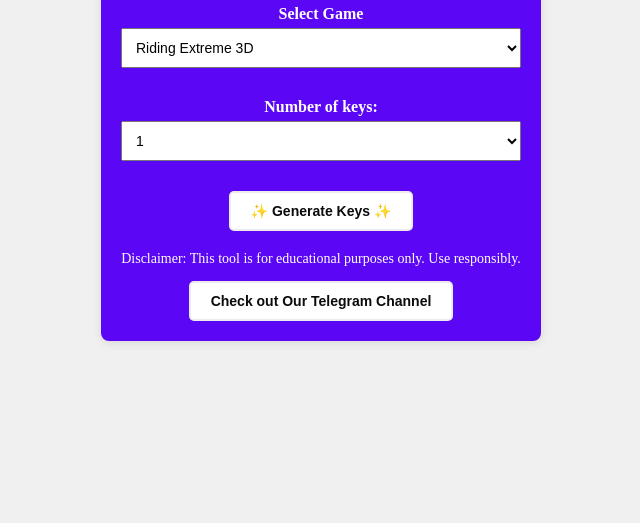
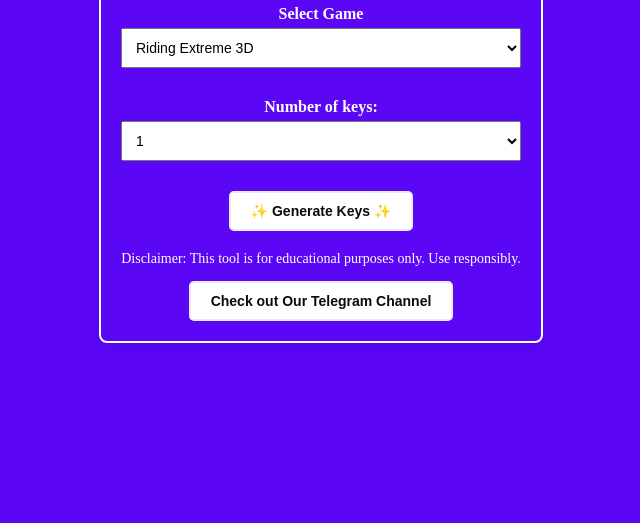
Before and after one commit to muazmuhabau/Hamster, a plain HTML site: page index.html in a window 1280 px wide. Shown: the part 277-800 px from the top of the page, without its empty margins (319-959 px from the left). Drawn offline with Linux system fonts and the light colour scheme; a script that the page names is missing.

Commit message:
Update styles.css

```diff
--- a/styles.css
+++ b/styles.css
@@ -1,6 +1,6 @@
 body {
     font-family: 'Poppins';
-    background-color: #f0f0f0;
+    background-color: #5b07f6;
     color: #333;
     display: flex;
     justify-content: center;
@@ -18,6 +18,7 @@ body {
     width: 80%;
     text-align: center;
     color: white;
+    border: 2px solid rgb(255, 255, 255);
 }
 
 h1 {
```
